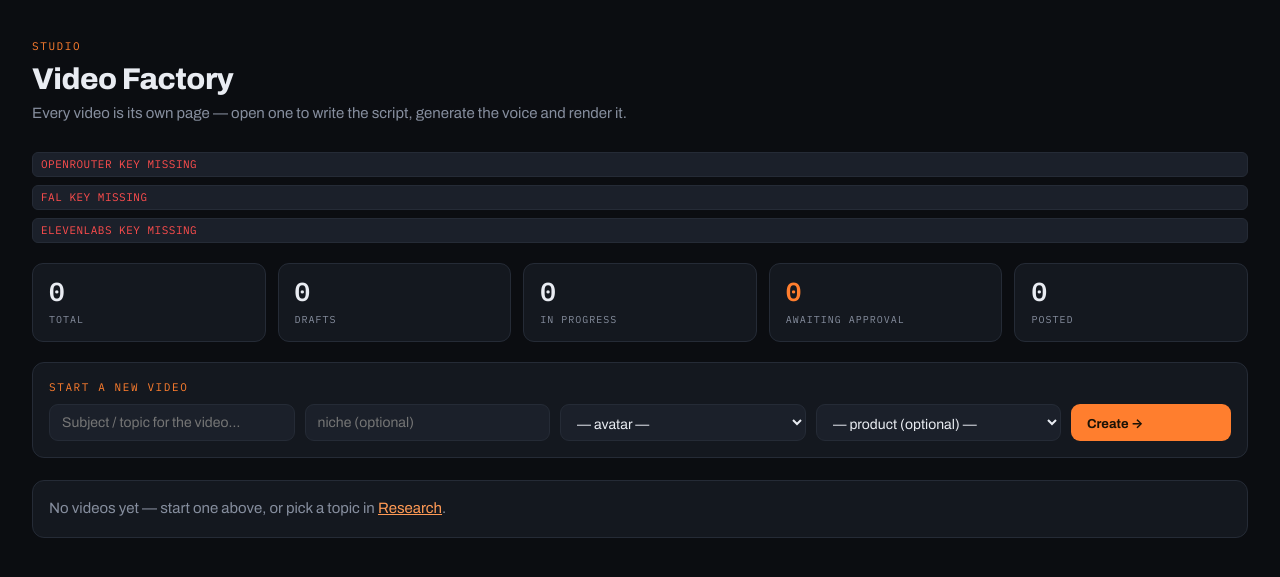
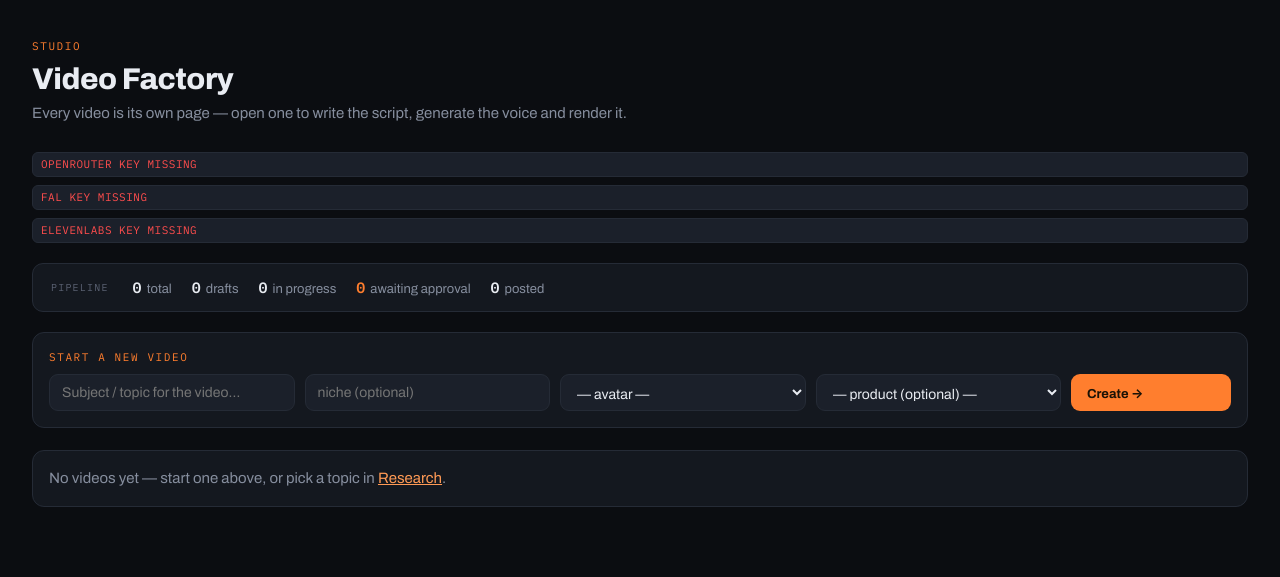
Before and after one commit to maykelevoni/money-worker, a Django app: page /factory/ in a window 1280 px wide. Shown: the part 56-633 px from the top of the page. Run offline with Django 5.2, Linux system fonts and the light colour scheme; the visitor is signed in with stand-in values (Sample User, id 1); data comes from the database, SQL or seed files in the repository; data that the repository does not hold is empty.

Commit message:
Video Factory: condense KPI cards into a compact pipeline strip
Stops the 5 big stat cards from reading as a duplicate of the dashboard.
Also drops two stray decorative glyphs from row chips and tidies the page title.

Co-Authored-By: Claude Opus 4.8 <noreply@anthropic.com>

```diff
--- a/templates/videos/videos_list.html
+++ b/templates/videos/videos_list.html
@@ -1,14 +1,16 @@
 {% extends "base.html" %}
-{% block title %}Videos · Video Factory{% endblock %}
+{% block title %}Video Factory · Money Worker{% endblock %}
 {% block nav_factory %}active{% endblock %}
 
 {% block content %}
 <style>
-  .stats { display: grid; grid-template-columns: repeat(auto-fit, minmax(140px, 1fr)); gap: 12px; margin-bottom: 20px; }
-  .stat { background: var(--surface); border: 1px solid var(--line); border-radius: 11px; padding: 14px 16px; }
-  .stat .num { font-family: var(--mono); font-size: 26px; font-weight: 600; line-height: 1; }
-  .stat .lbl { font-family: var(--mono); font-size: 10px; text-transform: uppercase; letter-spacing: 1px; color: var(--muted); margin-top: 8px; }
-  .stat.hot .num { color: var(--beak); }
+  .pipeline { display: flex; flex-wrap: wrap; align-items: center; gap: 8px 20px; background: var(--surface);
+    border: 1px solid var(--line); border-radius: 11px; padding: 12px 18px; margin-bottom: 20px; }
+  .pipeline .cap { font-family: var(--mono); font-size: 10px; letter-spacing: .12em; text-transform: uppercase;
+    color: var(--faint); margin-right: 4px; }
+  .pl-item { font-size: 13px; color: var(--muted); font-variant-numeric: tabular-nums; }
+  .pl-item b { color: var(--text); font-family: var(--mono); font-size: 15px; font-weight: 700; margin-right: 5px; }
+  .pl-item.hot b { color: var(--beak); }
   .newbar { background: var(--surface); border: 1px solid var(--line); border-radius: 12px; padding: 16px; margin-bottom: 22px; }
   .newbar .field-row { display: flex; flex-wrap: wrap; gap: 10px; }
   .newbar .field-row > * { flex: 1; min-width: 160px; }
@@ -55,12 +57,13 @@
   </div>
 {% endif %}
 
-<div class="stats">
-  <div class="stat"><div class="num">{{ stats.total }}</div><div class="lbl">Total</div></div>
-  <div class="stat"><div class="num">{{ stats.drafts }}</div><div class="lbl">Drafts</div></div>
-  <div class="stat"><div class="num">{{ stats.in_progress }}</div><div class="lbl">In progress</div></div>
-  <div class="stat hot"><div class="num">{{ stats.awaiting }}</div><div class="lbl">Awaiting approval</div></div>
-  <div class="stat"><div class="num">{{ stats.posted }}</div><div class="lbl">Posted</div></div>
+<div class="pipeline">
+  <span class="cap">Pipeline</span>
+  <span class="pl-item"><b>{{ stats.total }}</b>total</span>
+  <span class="pl-item"><b>{{ stats.drafts }}</b>drafts</span>
+  <span class="pl-item"><b>{{ stats.in_progress }}</b>in progress</span>
+  <span class="pl-item hot"><b>{{ stats.awaiting }}</b>awaiting approval</span>
+  <span class="pl-item"><b>{{ stats.posted }}</b>posted</span>
 </div>
 
 <div class="newbar">
@@ -88,9 +91,9 @@
         <div class="body">
           <div class="vt">{{ v }}</div>
           <div class="meta">
-            {% if v.avatar %}<span class="chip">◐ {{ v.avatar.name }}</span>{% endif %}
+            {% if v.avatar %}<span class="chip">{{ v.avatar.name }}</span>{% endif %}
             {% if v.niche %}<span class="chip">{{ v.niche }}</span>{% endif %}
-            {% if v.offer %}<span class="chip warn">▦ {{ v.offer.name }}</span>{% endif %}
+            {% if v.offer %}<span class="chip warn">{{ v.offer.name }}</span>{% endif %}
           </div>
         </div>
         <span class="pill s-{{ v.status }}">{{ v.get_status_display }}</span>
```
